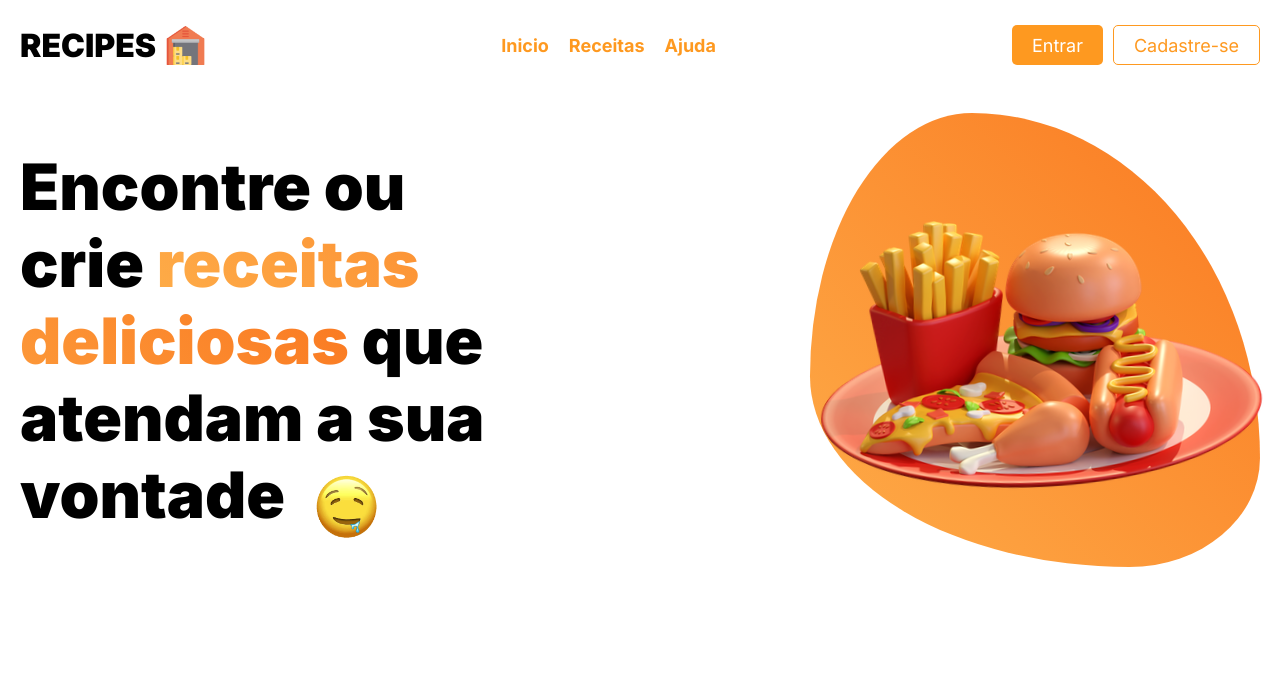
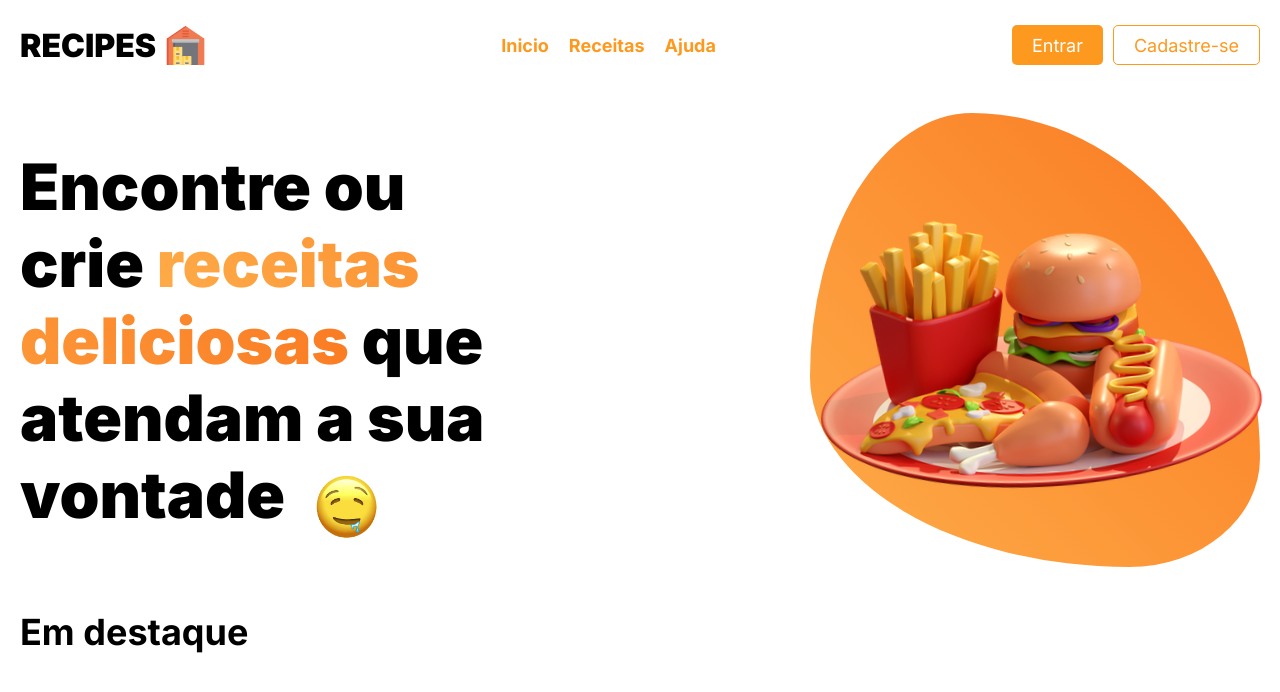
Before and after one commit to matheus-germano/recipes-warehouse-frontend, a React (Vite) app: page / in a window 1280 px wide. Shown: the top 692 px of the page. Built offline with nearby package versions, Linux system fonts and the light colour scheme.

Commit message:
Featured Recipes Section started

```diff
--- a/src/pages/Home/index.tsx
+++ b/src/pages/Home/index.tsx
@@ -1,4 +1,4 @@
-import { Container, HomeHeaderContainer, HomeHeader, HeaderImage } from "./styles";
+import { Container, HomeHeaderContainer, HomeHeader, HeaderImage, FeaturedRecipes } from "./styles";
 
 import emoji from '../../assets/images/emoji-drool.gif';
 import food from '../../assets/images/food.png';
@@ -18,6 +18,12 @@ export function Home() {
           </HeaderImage>
         </HomeHeader>
       </HomeHeaderContainer>
+      <FeaturedRecipes>
+        <h1>Em destaque</h1>
+        {
+
+        }
+      </FeaturedRecipes>
     </Container>
   );
 }
--- a/src/pages/Home/styles.ts
+++ b/src/pages/Home/styles.ts
@@ -54,3 +54,15 @@ export const HeaderImage = styled.div`
     transform: rotate(-3deg);
   }
 `;
+
+export const FeaturedRecipes = styled.div`
+  width: 100%;
+  max-width: 1300px;
+
+  display: flex;
+  align-items: center;
+  justify-content: space-between;
+
+  margin: 0 auto;
+  padding: 20px;
+`;
```
